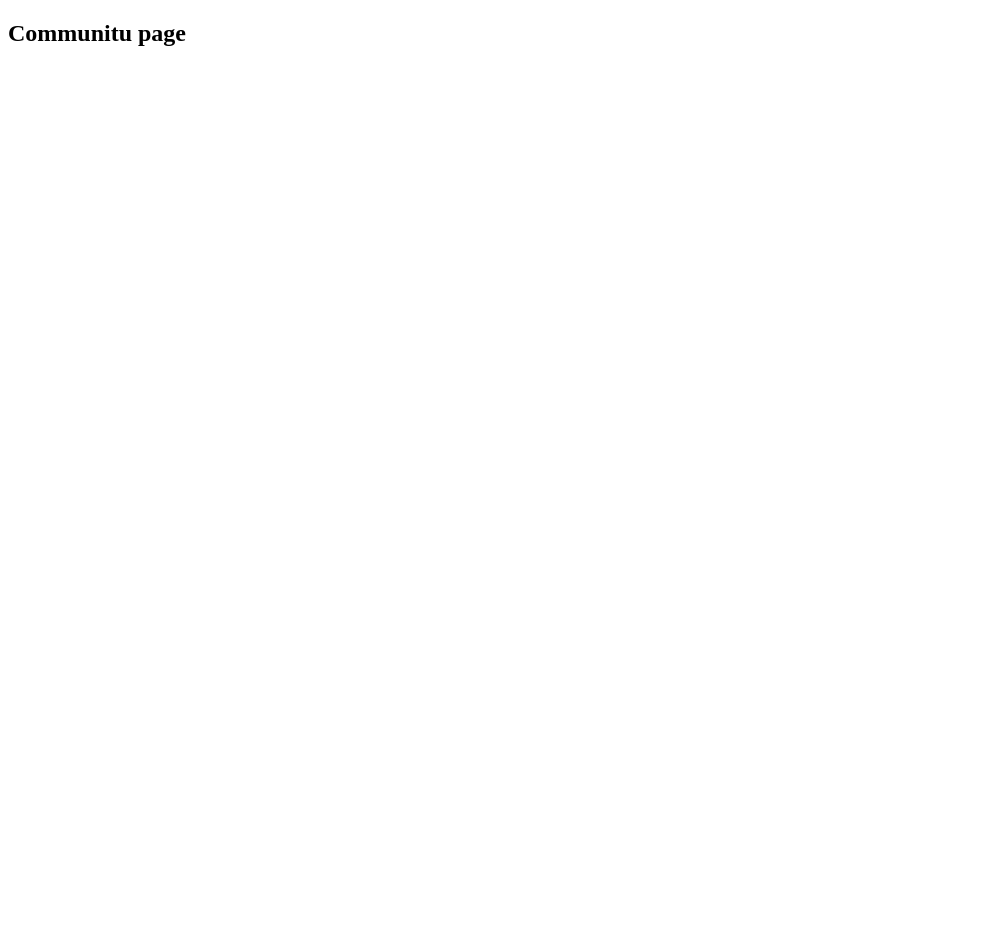
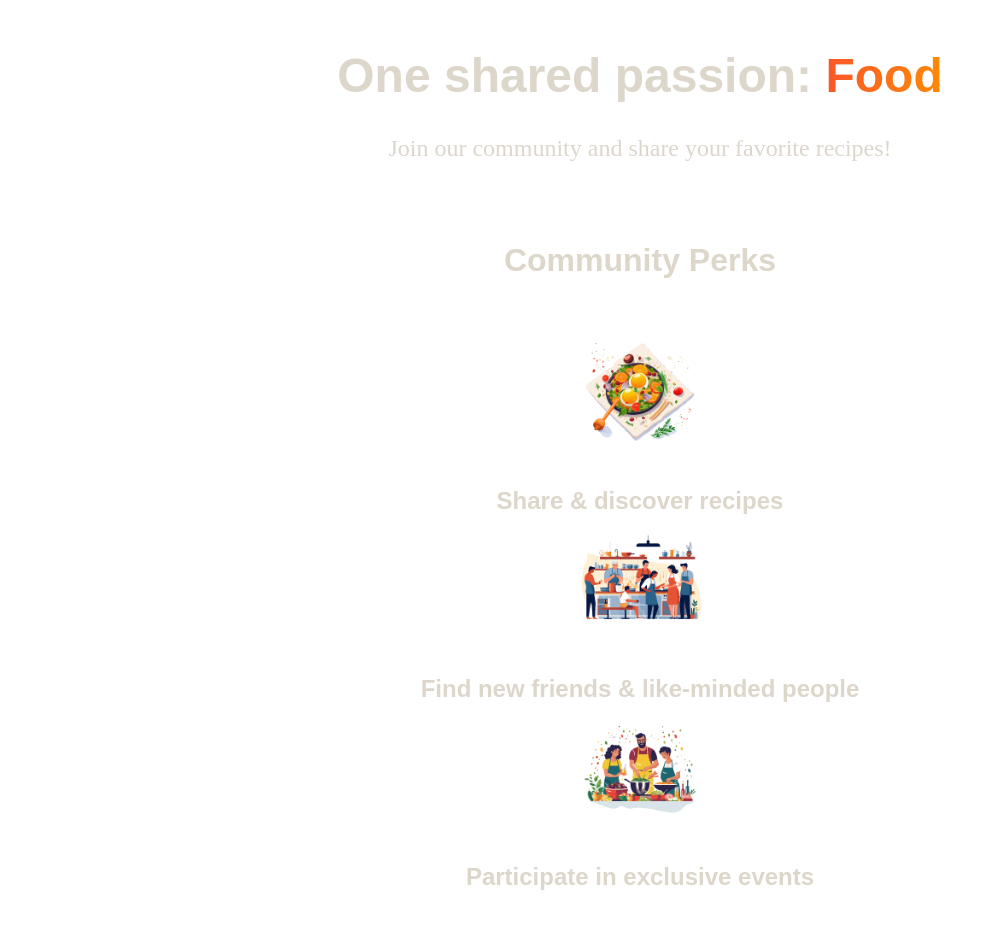
Before and after one commit to lskal/foodies-next-js-project, a Next.js app: page /community in a window 1280 px wide. Shown: the top 928 px of the page, without its empty margins (0-994 px from the left). Before the commit the page ends 800 px from the top, so only its background shows below. Built offline with nearby package versions, Linux system fonts and the light colour scheme.

Commit message:
feat(04): removed use client to compont where is strictly needed

```diff
--- a/app/community/page.js
+++ b/app/community/page.js
@@ -1 +1,40 @@
-export default function Community() { return <h2>Communitu page</h2> }
+import Image from 'next/image';
+
+import mealIcon from '@/assets/icons/meal.png';
+import communityIcon from '@/assets/icons/community.png';
+import eventsIcon from '@/assets/icons/events.png';
+import classes from './page.module.css';
+
+export default function CommunityPage() {
+    return (
+        <>
+            <header className={classes.header}>
+                <h1>
+                    One shared passion: <span className={classes.highlight}>Food</span>
+                </h1>
+                <p>Join our community and share your favorite recipes!</p>
+            </header>
+            <main className={classes.main}>
+                <h2>Community Perks</h2>
+
+                <ul className={classes.perks}>
+                    <li>
+                        <Image src={mealIcon} alt="A delicious meal" />
+                        <p>Share & discover recipes</p>
+                    </li>
+                    <li>
+                        <Image src={communityIcon} alt="A crowd of people, cooking" />
+                        <p>Find new friends & like-minded people</p>
+                    </li>
+                    <li>
+                        <Image
+                            src={eventsIcon}
+                            alt="A crowd of people at a cooking event"
+                        />
+                        <p>Participate in exclusive events</p>
+                    </li>
+                </ul>
+            </main>
+        </>
+    );
+}
--- /dev/null
+++ b/app/community/page.module.css
@@ -0,0 +1,61 @@
+.header {
+  gap: 3rem;
+  margin: 3rem auto 5rem auto;
+  width: 90%;
+  max-width: 75rem;
+  color: #ddd6cb;
+  font-size: 1.5rem;
+  text-align: center;
+}
+
+.header h1 {
+  font-family: "Montserrat", sans-serif;
+}
+
+.highlight {
+  background: linear-gradient(90deg, #f9572a, #ff8a05);
+  background-clip: text;
+  -webkit-background-clip: text;
+  -webkit-text-fill-color: transparent;
+}
+
+.main {
+  width: 90%;
+  max-width: 40rem;
+  margin: 0 auto;
+  text-align: center;
+}
+
+.main h2 {
+  font-family: "Montserrat", sans-serif;
+  font-size: 2rem;
+  margin-bottom: 3rem;
+  color: #ddd6cb;
+}
+
+.perks {
+  list-style: none;
+  margin: 3rem 0;
+  padding: 0;
+}
+
+.perks li {
+  display: flex;
+  flex-direction: column;
+  align-items: center;
+  gap: 2rem;
+}
+
+.perks img {
+  width: 8rem;
+  height: 8rem;
+  object-fit: contain;
+}
+
+.perks p {
+  font-family: "Montserrat", sans-serif;
+  font-size: 1.5rem;
+  font-weight: bold;
+  margin: 0;
+  color: #ddd6cb;
+}
```
Also changed, not shown: app/components/main-header/main-header.js (+5 -3 lines), app/components/main-header/main-header.module.css (+0 -24 lines), app/components/main-header/nav-link.js (added, +12 -0 lines), app/components/main-header/nav-link.module.css (added, +23 -0 lines).
